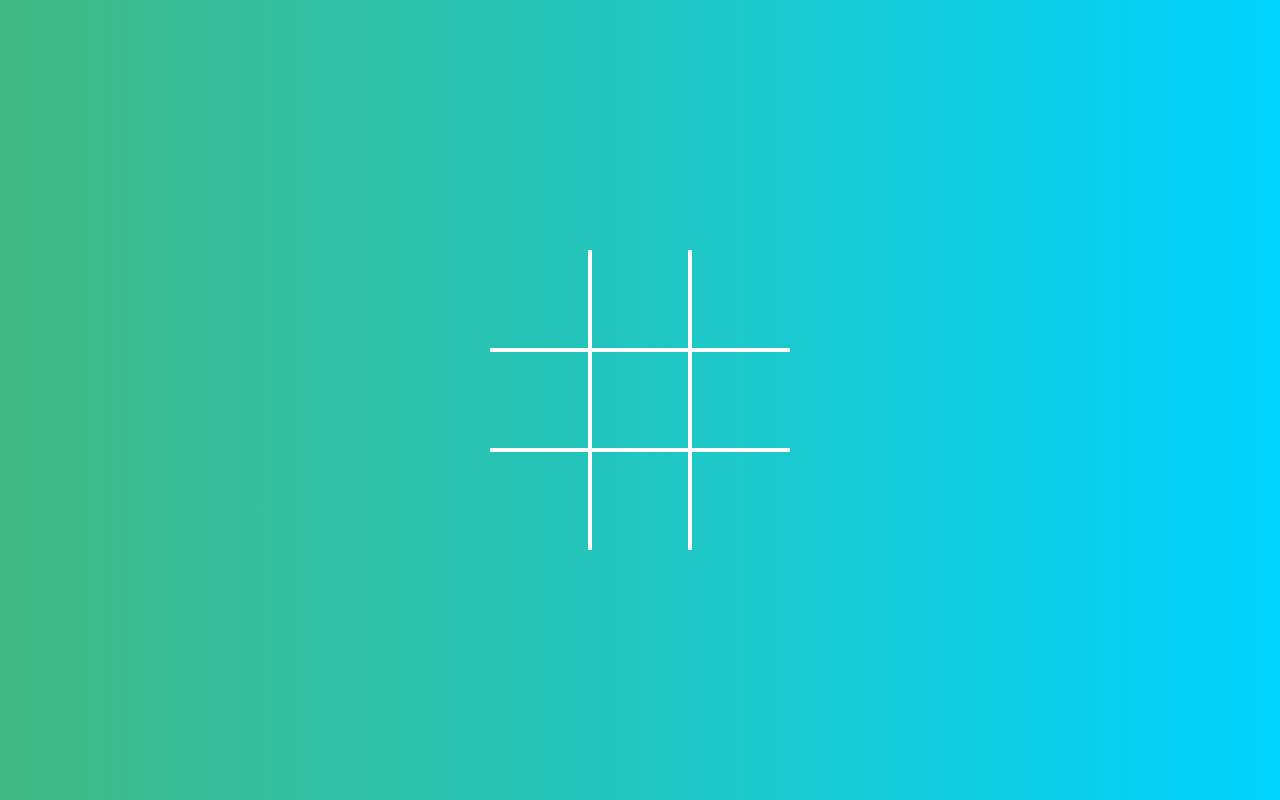
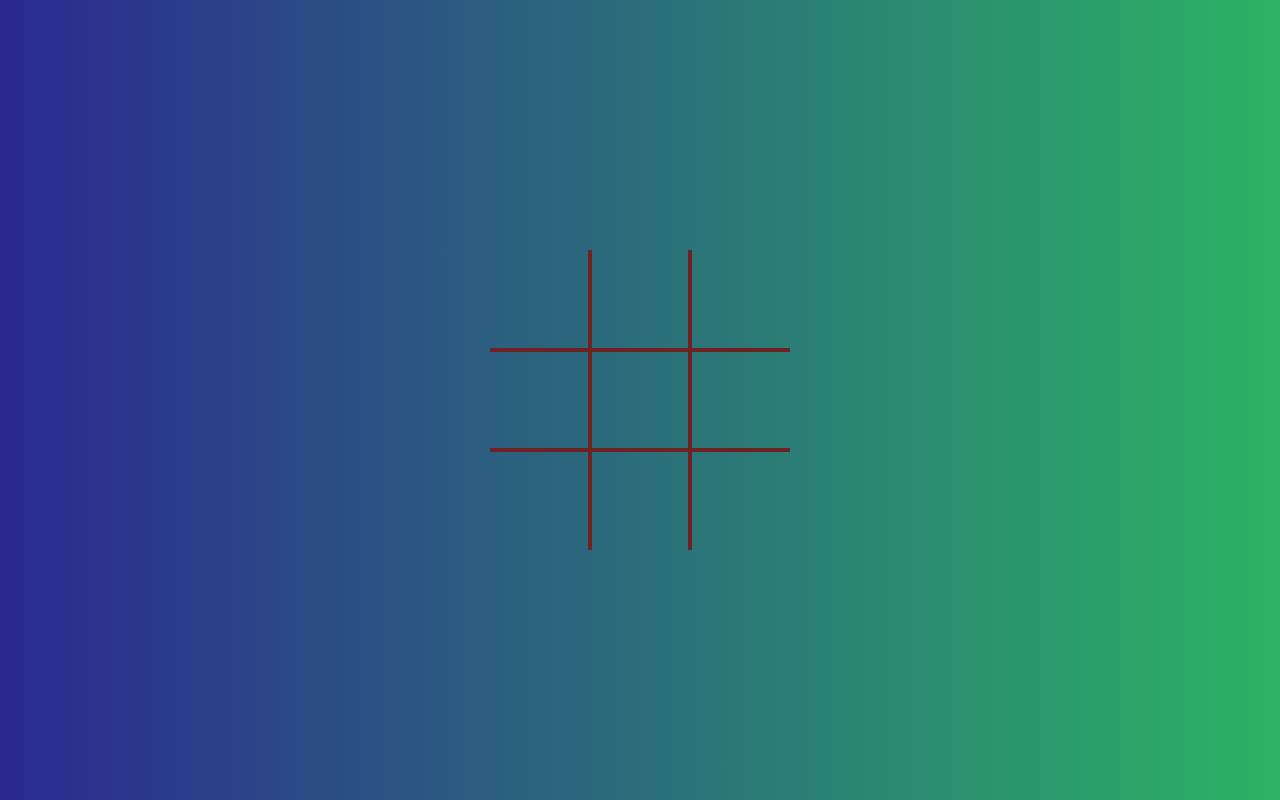
Before and after one commit to philypy-cg/jogo-da-velha-ph, a plain HTML site: page index.html in a window 1280 px wide. Drawn offline with Linux system fonts and the light colour scheme.

Commit message:
projeto aut finalizado

```diff
--- a/styles.css
+++ b/styles.css
@@ -9,8 +9,8 @@
     width: 100vw;
     background: linear-gradient(
       90deg,
-      rgba(65, 185, 131, 1) 0%,
-      rgba(0, 212, 255, 1) 100%
+      rgb(43, 41, 145) 0%,
+      rgb(43, 179, 100) 100%
     );
   }
 
@@ -37,7 +37,7 @@
   .cell {
     width: 100px;
     height: 100px;
-    border: 2px solid white;
+    border: 2px solid rgb(110, 34, 34);
     display: flex;
     justify-content: center;
     align-items: center;
```
